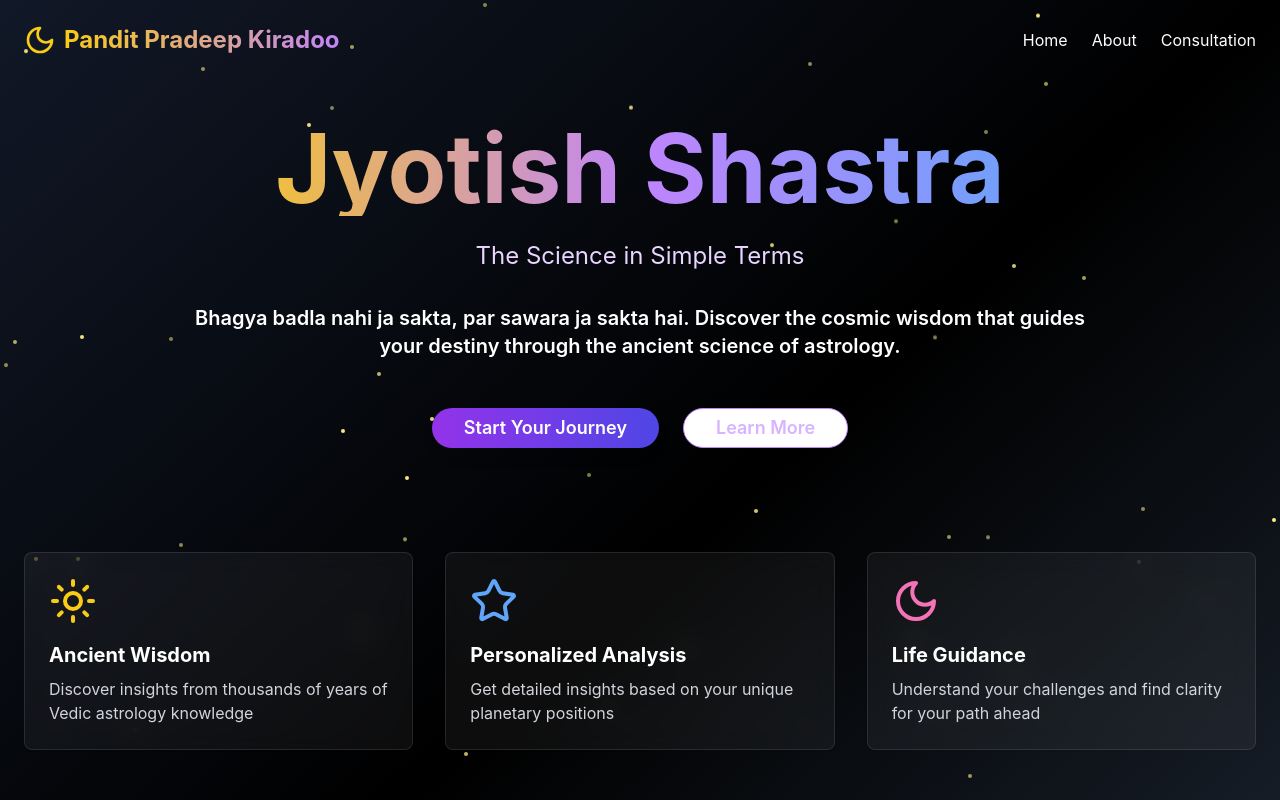
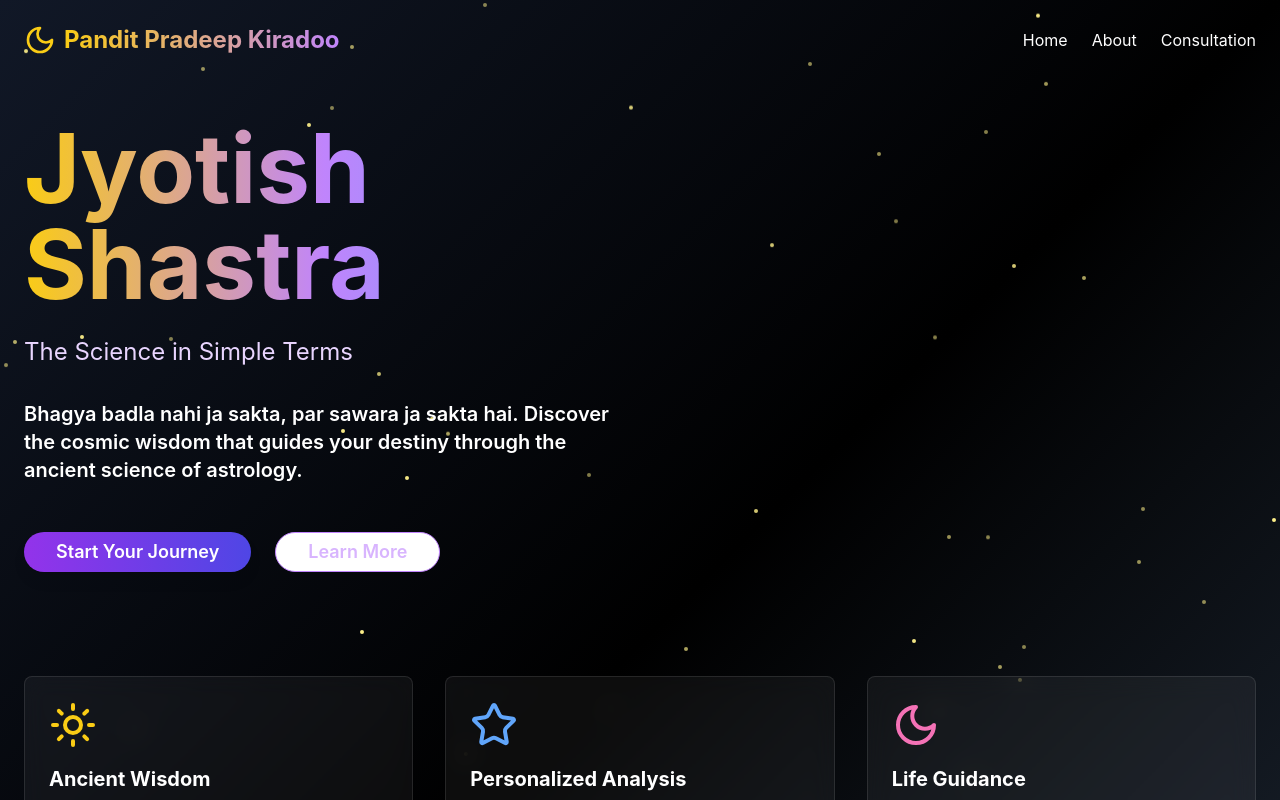
Before and after one commit to clonefutura10/astral-insights-alchemy, a React (Vite) app: page / in a window 1280 px wide. Shown: the top 800 px of the page. Built offline with nearby package versions, Linux system fonts and the light colour scheme.

Commit message:
Refactor: Update Spline model section
Keep the page structure and modify the Spline model integration.

```diff
--- a/src/pages/Landing.tsx
+++ b/src/pages/Landing.tsx
@@ -86,18 +86,19 @@ const Landing = () => {
         </div>
       </nav>
 
-      {/* Hero Section with 3D Model flowing underneath */}
-      <div className="relative container mx-auto px-6 py-10">
-        {/* 3D Spline Model - Background Layer */}
-        <div className="absolute inset-0 z-0 opacity-40">
+      {/* Hero Section with 3D Model */}
+      <div className="relative z-10 container mx-auto px-6 py-10">
+        {/* 3D Spline Model - Background Layer underneath text */}
+        <div className="absolute inset-0 left-1/2 transform -translate-x-1/2 w-full max-w-6xl z-0 opacity-30">
           <spline-viewer
             url="https://prod.spline.design/VcB3J4RW3CZxcnGV/scene.splinecode"
             className="w-full h-full"
           />
         </div>
 
-        {/* Text Content - Foreground Layer */}
-        <div ref={heroRef} className="relative z-10 text-center max-w-4xl mx-auto">
+        <div className="grid lg:grid-cols-2 gap-8 items-center">
+          {/* Left Side - Text Content */}
+          <div ref={heroRef} className="text-center lg:text-left relative z-10">
             <div className="mb-8">
               <h1 className="text-6xl md:text-8xl font-bold mb-6 bg-gradient-to-r from-yellow-400 via-purple-400 to-blue-400 bg-clip-text text-transparent">
                 Jyotish Shastra
@@ -118,7 +119,7 @@ const Landing = () => {
               Bhagya badla nahi ja sakta, par sawara ja sakta hai. Discover the cosmic wisdom that guides your destiny through the ancient science of astrology.
             </ScrollReveal>
 
-          <div className="flex justify-center space-x-6 mb-16">
+            <div className="flex justify-center lg:justify-start space-x-6 mb-16">
               <Link to="/consultation">
                 <Button className="bg-gradient-to-r from-purple-600 to-indigo-600 hover:from-purple-700 hover:to-indigo-700 text-white px-8 py-4 text-lg font-semibold rounded-full shadow-lg hover:shadow-purple-500/25 transition-all duration-300 transform hover:scale-105">
                   Start Your Journey
@@ -130,6 +131,10 @@ const Landing = () => {
                 </Button>
               </Link>
             </div>
+          </div>
+
+          {/* Right Side - Empty space to maintain grid structure */}
+          <div className="hidden lg:block"></div>
         </div>
       </div>
 
```
Lines whose indentation alone changed are shown as unchanged.
